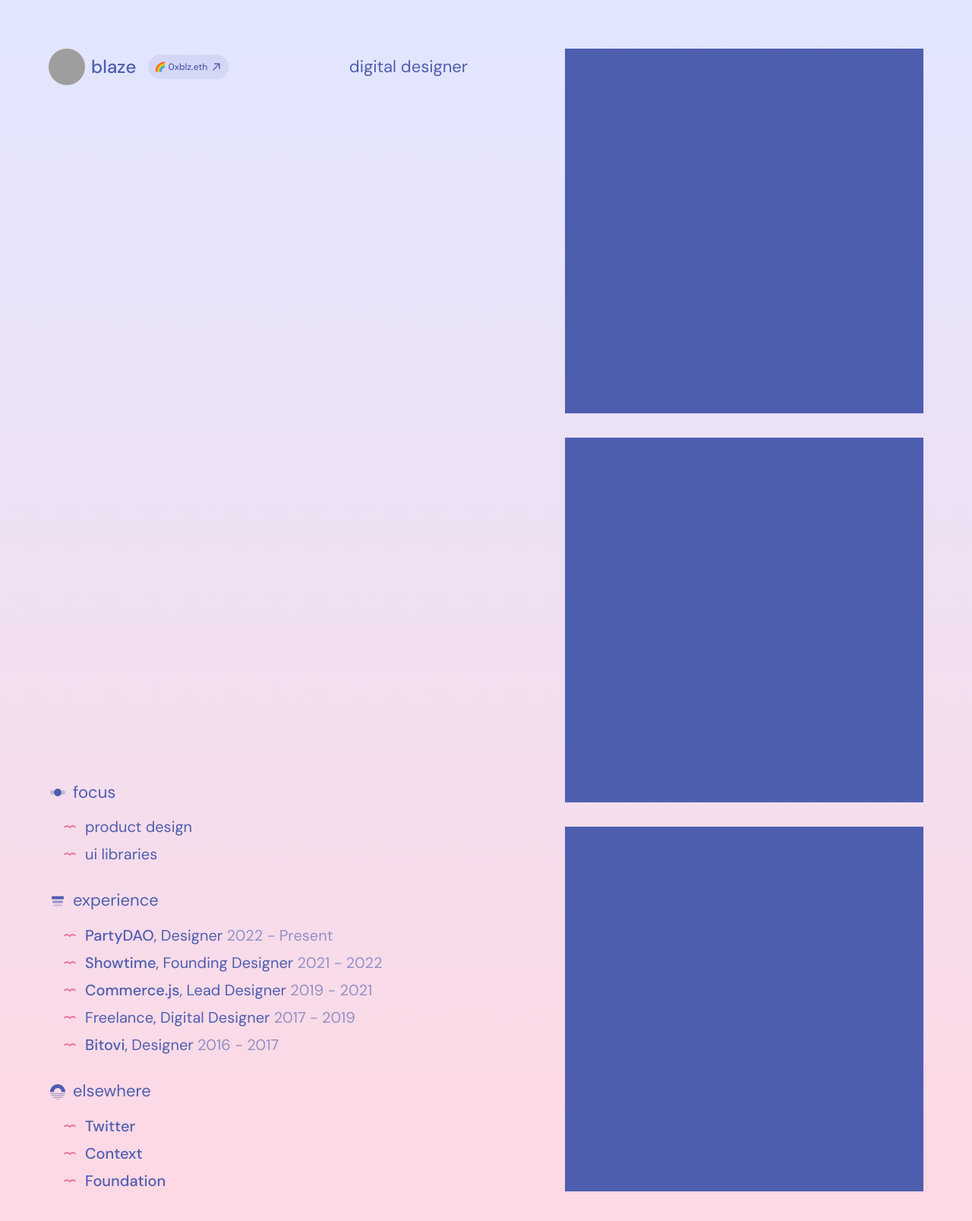
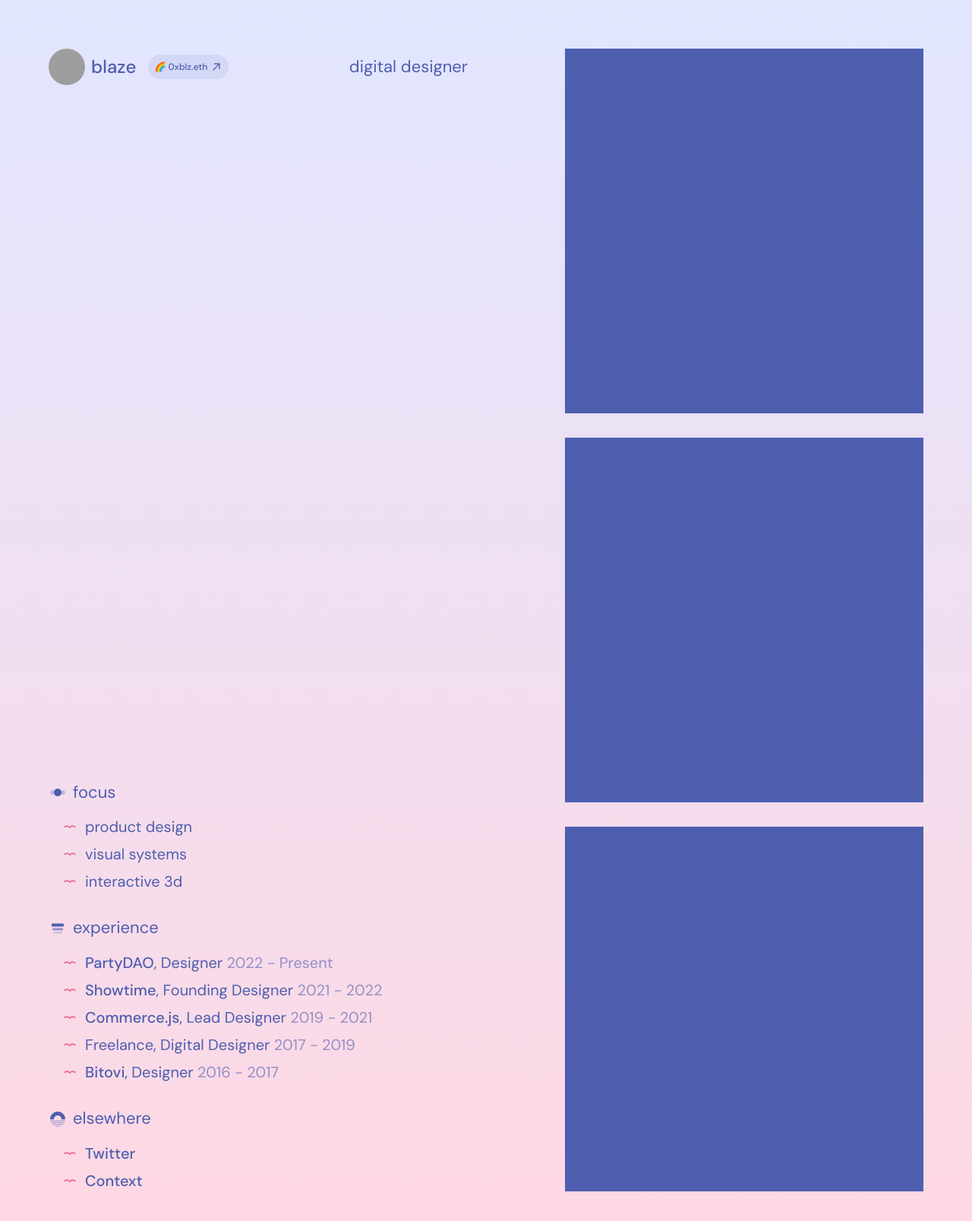
Before and after one commit to 0xblz/blaze.design, a Jekyll site: the page built from index.html, in a window 1280 px wide. Shown: the top 1607 px of the page at 76% size. Built offline with Jekyll 4.4.1, drawn with Linux system fonts in a browser that asks for light colours; grey boxes are pictures that could not be loaded.

Commit message:
copy updates

```diff
--- a/index.html
+++ b/index.html
@@ -25,7 +25,8 @@ layout: default
             </header>
             <ul>
                 <li><p>product design</p></li>
-                <li><p>ui libraries</p></li>
+                <li><p>visual systems</p></li>
+                <li><p>interactive 3d</p></li>
             </ul>
         </article>
         <article>
@@ -49,7 +50,6 @@ layout: default
             <ul>
                 <li><p><a href="http://twitter.com/0xblz" target="_blank">Twitter</a></p></li>
                 <li><p><a href="http://context.app/blaze" target="_blank">Context</a></p></li>
-                <li><p><a href="http://foundation.app/blaze target="_blank">Foundation</a></p></li>
             </ul>
         </article>
     </footer>
```
